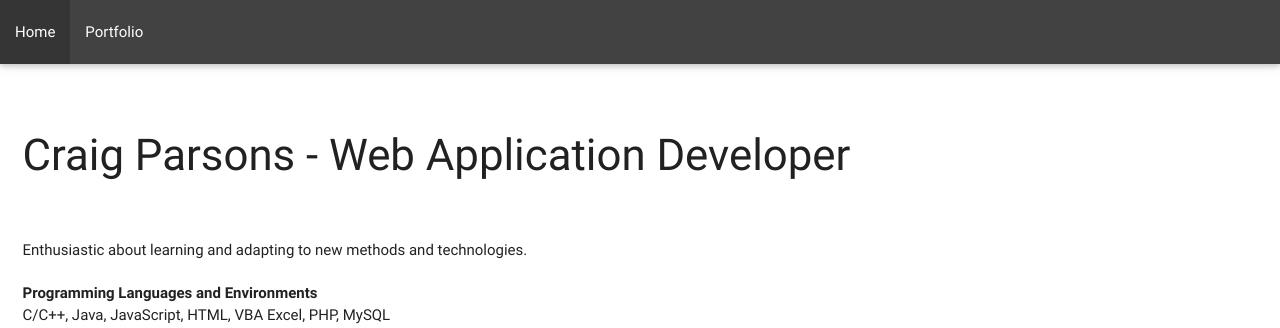
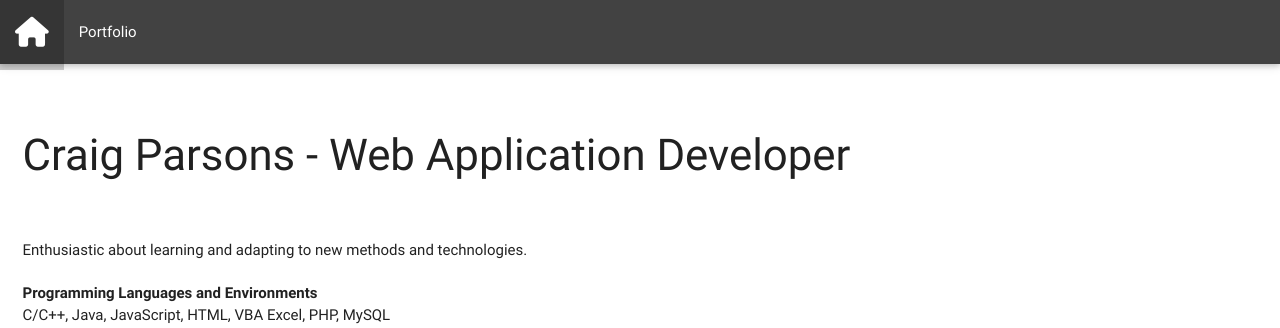
Before and after one commit to craigpars0061/profile-portfolio-resume, a Flask app: page / in a window 1280 px wide. Shown: the top 328 px of the page. Run offline with Flask 2, Linux system fonts and the light colour scheme; some libraries are stand-ins or nearby versions.

Commit message:
Adding some font awesome

```diff
--- a/FlaskApp/templates/layout.html
+++ b/FlaskApp/templates/layout.html
@@ -18,7 +18,7 @@
   <nav class="grey darken-3" role="navigation">
     <div class="nav-wrapper container left">
       <ul class="hide-on-med-and-down">
-        <li {% if request.path=='/' %} class="active" {% endif %}><a href="{{ request.url_root }}">Home</a></li>
+        <li {% if request.path=='/' %} class="active" {% endif %}><a href="{{ request.url_root }}"><i class="fa fa-home" aria-hidden="true"></i></a></li>
         <li {% if request.path=='/portfolio/' %} class="active" {% endif %}><a href="{{ request.url_root }}portfolio">Portfolio</a></li>
       </ul>
     </div>
@@ -26,6 +26,8 @@
   <script src="//ajax.googleapis.com/ajax/libs/jquery/1.7.2/jquery.min.js" type="text/javascript"></script>
   <script src="{{ url_for('static', filename='js/materialize.min.js') }}"></script>
   <script src="https://cdnjs.cloudflare.com/ajax/libs/require.js/2.2.0/require.min.js" type="text/javascript"></script>
+  <script src="https://use.fontawesome.com/c00a63254e.js"></script>
+
   <div id="content-wrapper">
     <div class="row">
       <div class="col m2">
```
